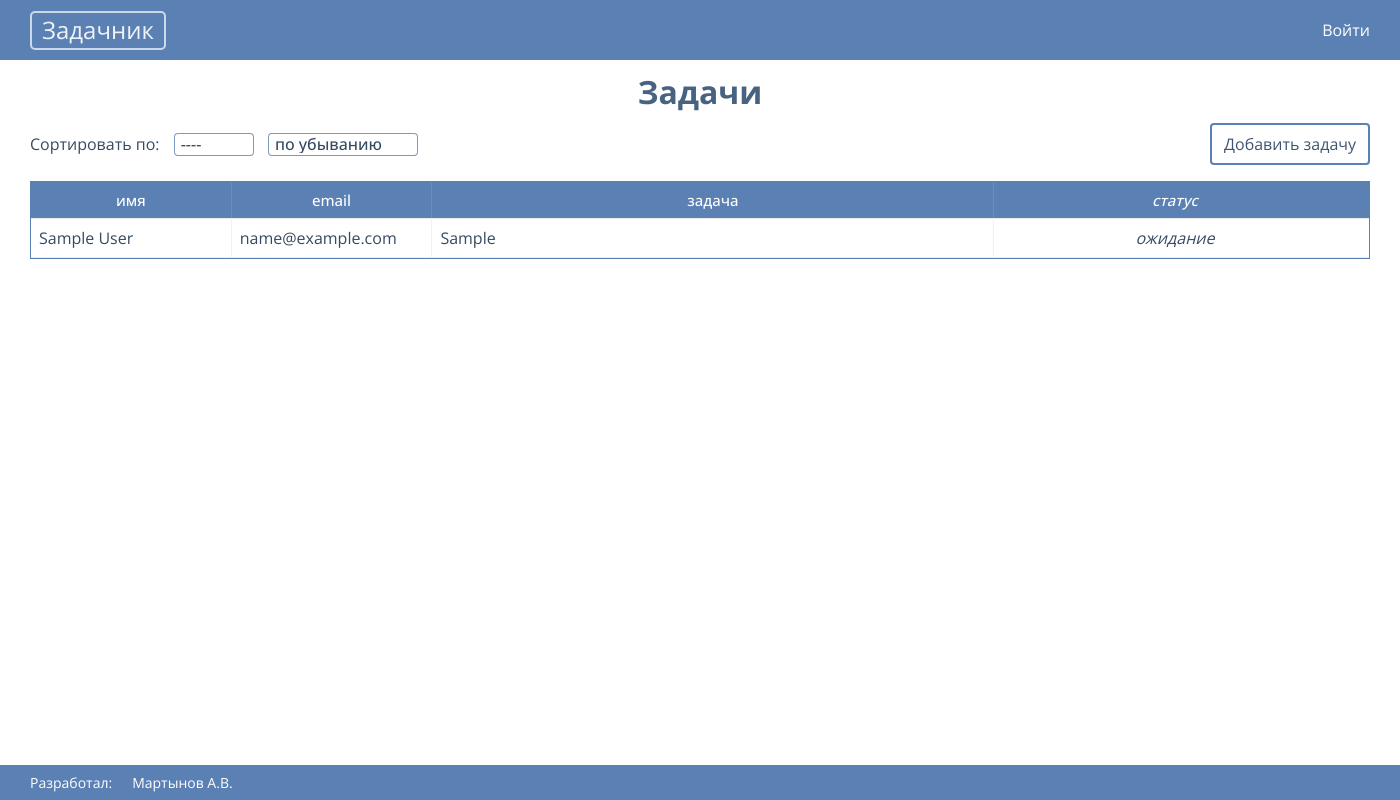
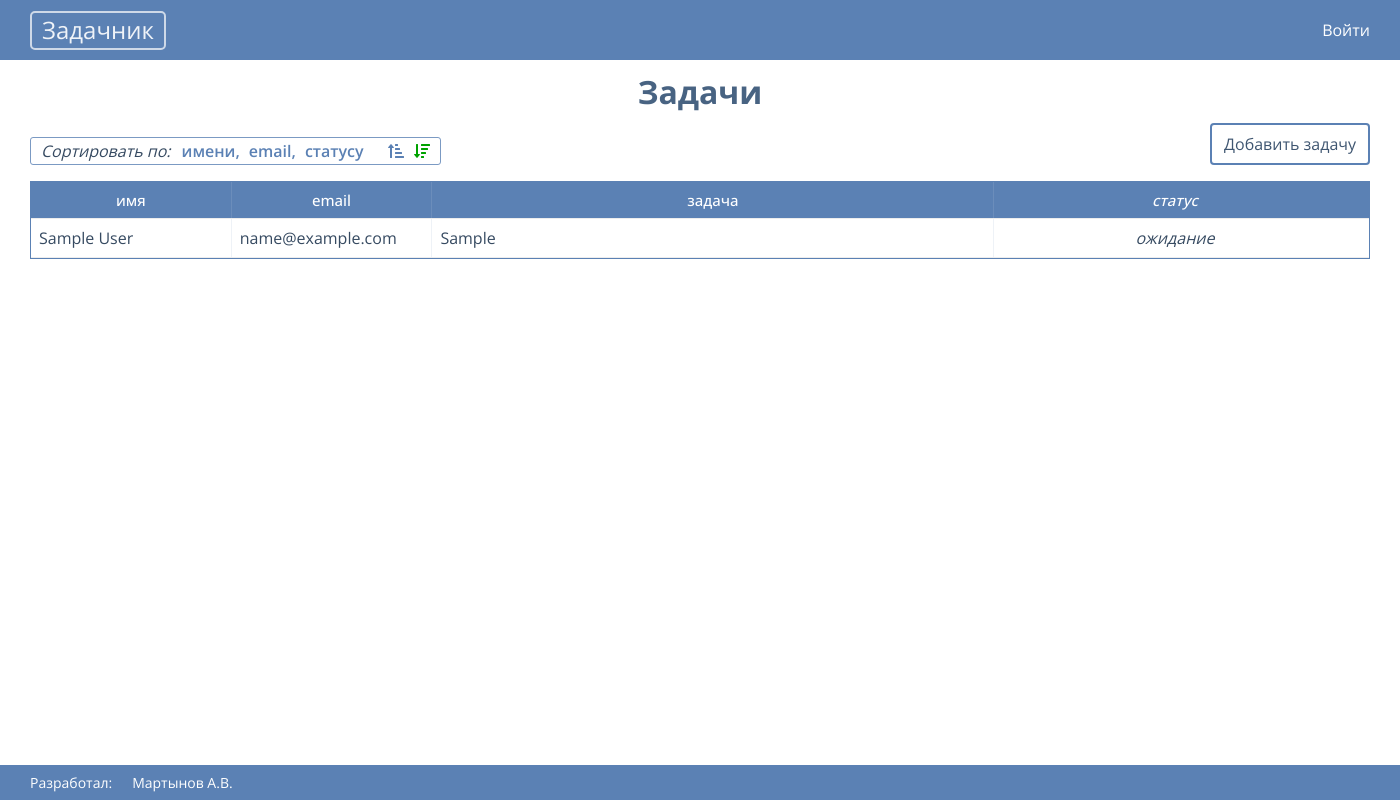
Before and after one commit to Alwongs/task-book, a PHP site: page / in a window 1400 px wide. Run offline with PHP 8.4, Linux system fonts and the light colour scheme; tables that the repository leaves empty or names only in its code hold one stand-in row (values such as "Sample post").

Commit message:
improved sorting

```diff
--- a/scss/_btn.scss
+++ b/scss/_btn.scss
@@ -1,7 +1,6 @@
 .btn-block {
     display: flex;
     margin-bottom: 16px;
-    align-items: center;
 }
 .form-btn-block {
     display: flex;
--- a/scss/_common.scss
+++ b/scss/_common.scss
@@ -53,6 +53,9 @@ a {
 .flex-end {
     justify-content: flex-end;
 }
-.flex-between{
+.flex-between {
     justify-content: space-between;
 }
+.flex-bottom {
+    align-items: flex-end;
+}
--- a/scss/_table.scss
+++ b/scss/_table.scss
@@ -18,7 +18,7 @@
         border-right: 1px solid rgba($white, 0.1);
     }
     .sort-link.is-sorted {
-        color: #0e0;
+        color: $green;
     }
 }
 
@@ -94,33 +94,63 @@
 
 
 .sort-block {
-    label {
-        margin-right: 10px;
+    display: flex;
+    gap: 20px;
+    border: 1px solid rgba($baseBg, .8);
+    border-radius: 3px;
+    padding: 2px 10px;
+    .sort-by-block {
+        display: flex;
+        align-items: center;
+        gap: 1px;
+        span {
+            margin-right: 6px;
+            font-style: italic;
+        }
+        a {
+            display: block;
+            border-radius: 3px;
+            padding: 0 4px;
+            color: $baseBg;
+            font-weight: 600;
+            &:hover {
+                color: darken($green, 10);
+            }
+        }
+        .sort-link.is-sorted {
+            color: darken($green, 15);
+        }
     }
-    select {
-        font: inherit;
-        letter-spacing: inherit;
-        word-spacing: inherit;
-        -moz-appearance: none;
-        -webkit-appearance: none;
-        appearance: none;
-        border: 1px solid rgba($baseBg, .8);
-        border-radius: 4px;
-        margin-right: 10px;
-        padding: 2px 6px;
-        background-color: #fff;
-        color: $baseText;
-        font-weight: 500;
-    }
-    // option {
-    //     font-family: 'Open Sans';
-    // }
-
-    .select-sort-by {
-        width: 80px;
-    }
-
-    .select-direct-sort {
-        width: 150px;
+    .sort-direct-btn-block {
+        display: flex;
+        gap: 10px;
+        align-items: center;
+        .sort-link {
+            display: inline-block;
+            background-repeat: no-repeat;
+            width: 16px;
+            height: 16px;
+            transition: .2s;
+        }
+        .sort-link:first-child {
+            background-image: url(../images/sort-up.svg);
+            &:hover {
+                background-size: 90%;
+                background-position: center;
+            }
+            &.is-sorted {
+                background-image: url(../images/sort-up-selected.svg);
+            }
+        }
+        .sort-link:last-child {
+            background-image: url(../images/sort-down.svg);
+            &:hover {
+                background-size: 90%;
+                background-position: center;
+            }
+            &.is-sorted {
+                background-image: url(../images/sort-down-selected.svg);
+            }
+        }
     }
 }
--- a/scss/_top-panel.scss
+++ b/scss/_top-panel.scss
@@ -5,6 +5,10 @@
     align-items: center;
     height: 60px;
     padding: 0 30px;
+    p {
+        color: rgb(255, 222, 91);
+        font-size: 22px;
+    }
     &__logo a {
         font-size: 24px;
         padding: 0 10px 2px;
--- a/scss/_variables.scss
+++ b/scss/_variables.scss
@@ -7,4 +7,5 @@ $white: white;
 $yellow: #fe0;
 $lightgrey: lightgrey;
 $blue: blue;
+$green: #0e0;;
 $rowBg: #f7f7f7;
--- a/views/pages/main.tpl.php
+++ b/views/pages/main.tpl.php
@@ -1,6 +1,9 @@
 <?php
     $page = isset($_GET['page']) ? $_GET['page'] : 1;
+
     $sortDirect = isset($_GET['sortDirect']) ? $_GET['sortDirect'] : 'DESC';
+    $sortDirectAsc = $sortDirect == 'ASC' ? 'is-sorted' : '';
+    $sortDirectDesc = $sortDirect == 'DESC' ? 'is-sorted' : '';
 
     $orderBy = isset($_GET['orderby']) ? $_GET['orderby'] : 'created_at';
     $orderByName = $orderBy == 'full_name' ? 'is-sorted': '';
@@ -12,48 +15,38 @@
 
     <h1>Задачи</h1>
 
-    <div class="btn-block mb-16 flex-between">
+    <div class="btn-block mb-16 flex-between flex-bottom">
 
         <?php if(isset($pageData['tasksOnPage'])) : ?>
             <div class="sort-block">
-                <label for="sort-by-select">Сортировать по: </label>
-                <select id="sort-by-select"  class="select-sort-by">
-                    <option
-                        onclick="location.href = '/task?orderby=created_at&sortDirect=DESC&page=<?= $page ?>'"
-                        <?= $orderBy == 'created_At' ? 'selected': ''; ?>
-                    > ---- </option>
+                <div class="sort-by-block">
+                    <span>Сортировать по:</span>
+                    <a
+                        href="/task?orderby=full_name&sortDirect=<?= $sortDirect ?>&page=<?= $page ?>"
+                        class="sort-link <?= $orderByName ?>"
+                    >имени,</a>
 
-                    <option
-                        onclick="location.href = '/task?orderby=full_name&sortDirect=<?= $sortDirect ?>&page=<?= $page ?>'"
-                        <?= $orderBy == 'full_name' ? 'selected': ''; ?>
-                    > имени </option>
+                    <a
+                        href="/task?orderby=email&sortDirect=<?= $sortDirect ?>&page=<?= $page ?>"
+                        class="sort-link <?= $orderByEmail ?>"
+                    >email,</a>
 
-                    <option
-                        onclick="location.href = '/task?orderby=email&sortDirect=<?= $sortDirect ?>&page=<?= $page ?>'"
-                        <?= $orderBy == 'email' ? 'selected': ''; ?>
-                    > email </option>
+                    <a
+                        href="/task?orderby=status&sortDirect=<?= $sortDirect ?>&page=<?= $page ?>"
+                        class="sort-link <?= $orderByStatus ?>"
+                        >статусу</a>
+                </div>
 
-                    <option
-                        onclick="location.href = '/task?orderby=status&sortDirect=<?= $sortDirect ?>&page=<?= $page ?>'"
-                        <?= $orderBy == 'status' ? 'selected': ''; ?>
-                    > cтатусу </option>
-                </select>
 
-                <!-- <label for="sort-direct">по: </label> -->
-                <select id="sort-direct" class="select-direct-sort">
-                    <!-- <option> ---- </option> -->
+                <div class="sort-direct-btn-block">
+                    <a href="/task?orderby=<?= $orderBy ? $orderBy : 'created_at' ?>&sortDirect=ASC&page=<?= $page ?>"
+                        class="sort-link <?= $sortDirectAsc ?>"
+                    ></a>
 
-                    <option
-                        onclick="location.href = '/task?orderby=<?= $orderBy ? $orderBy : 'created_at' ?>&sortDirect=ASC&page=<?= $page ?>'"
-                        <?= $sortDirect == 'ASC' ? 'selected': ''; ?>
-                    > по возрастанию </option>
-
-                    <option
-                        onclick="location.href = '/task?orderby=<?= $orderBy ? $orderBy : 'created_at' ?>&sortDirect=DESC&page=<?= $page ?>'"
-                        <?= $sortDirect == 'DESC' ? 'selected': ''; ?>
-                    > по убыванию </option>
-
-                </select>
+                    <a href="/task?orderby=<?= $orderBy ? $orderBy : 'created_at' ?>&sortDirect=DESC&page=<?= $page ?>"
+                        class="sort-link <?= $sortDirectDesc ?>"
+                    ></a>
+                </div>
             </div>
         <?php endif; ?>
 
```
Also changed, not shown: css/app.css (+65 -21 lines), css/app.min.css, images/sort-down-selected.svg (added), images/sort-down.svg (added), images/sort-up-selected.svg (added), images/sort-up.svg (added), 2 other files.
